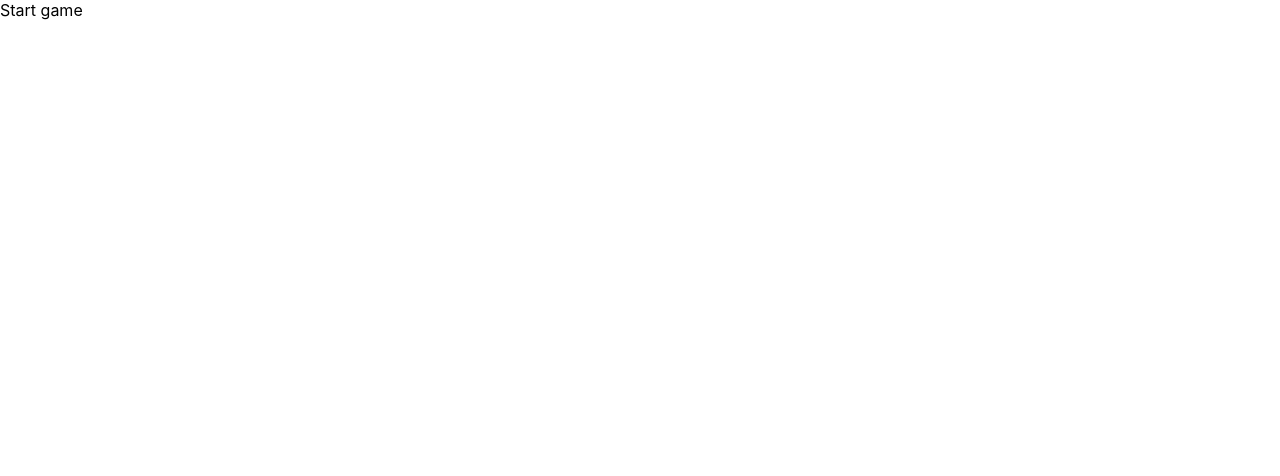
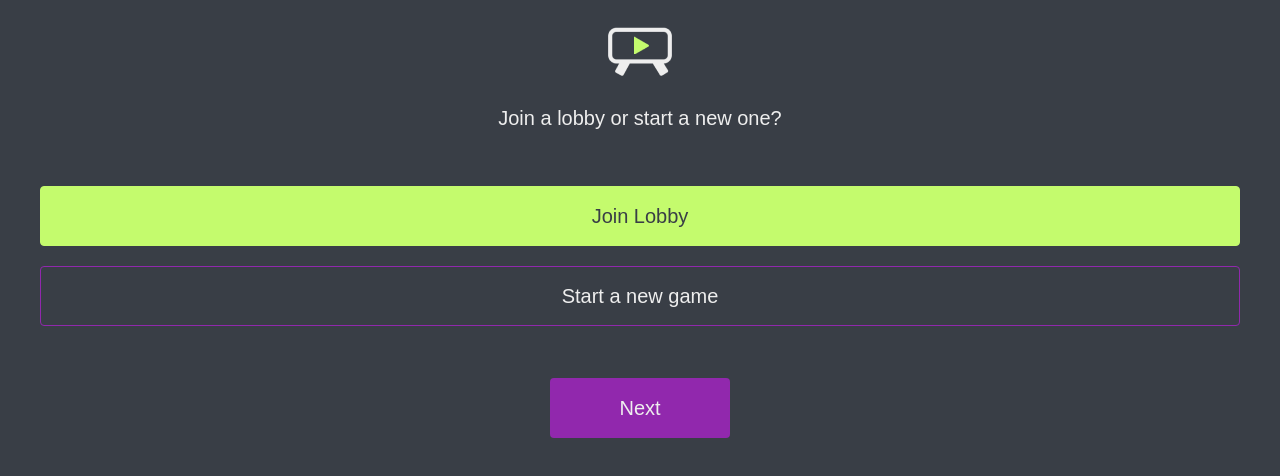
Before and after one commit to jonlemarquand/weshouldwatch, a React (Create React App) app in the folder client/: page /start in a window 1280 px wide. Shown: the top 476 px of the page. Built offline with nearby package versions, Linux system fonts and the light colour scheme; a web font is replaced by a local one.

Commit message:
Add start screen

```diff
--- a/client/src/App.scss
+++ b/client/src/App.scss
@@ -15,3 +15,10 @@ body,
   flex: 1;
   padding: 24px 40px;
 }
+
+.title-text {
+  font-size: 20px;
+  text-align: center;
+  max-width: 80%;
+  margin: 30px 0;
+}
--- /dev/null
+++ b/client/src/components/Layout/Layout.scss
@@ -0,0 +1,6 @@
+.layout {
+  display: flex;
+  flex-direction: column;
+  justify-content: flex-start;
+  align-items: center;
+}
--- a/client/src/components/Layout/Layout.tsx
+++ b/client/src/components/Layout/Layout.tsx
@@ -1,7 +1,20 @@
 import React from 'react';
+import LogoIcon from '../Logo/LogoIcon';
 
-const Layout = () => {
-  return <div className="container">Layout</div>;
+import './Layout.scss';
+
+interface LayoutProps {
+  children: any;
+  useLogo: boolean;
+}
+
+const Layout = ({ children, useLogo }: LayoutProps) => {
+  return (
+    <div className="container layout">
+      {useLogo && <LogoIcon />}
+      {children}
+    </div>
+  );
 };
 
 export default Layout;
--- a/client/src/components/Logo/Logo.scss
+++ b/client/src/components/Logo/Logo.scss
@@ -2,4 +2,8 @@
   &--full {
     height: 90px;
   }
+
+  &--icon {
+    width: 70px;
+  }
 }
--- /dev/null
+++ b/client/src/components/Logo/LogoIcon.tsx
@@ -0,0 +1,15 @@
+import React from 'react';
+
+import './Logo.scss';
+
+const LogoIcon = () => {
+  return (
+    <img
+      className="logo--icon"
+      src="/logo-icon.png"
+      alt="We Should Watch Logo"
+    />
+  );
+};
+
+export default LogoIcon;
--- /dev/null
+++ b/client/src/components/SelectButtons/SelectButtons.scss
@@ -0,0 +1,43 @@
+.select-button {
+  &--active {
+  }
+}
+
+@import '../../styles/index';
+
+.select-buttons {
+  width: 100%;
+  grid-gap: 20px;
+  display: flex;
+  flex-direction: column;
+  margin-top: 26px;
+  margin-bottom: 52px;
+}
+
+.select-button {
+  width: 100%;
+  height: 60px;
+  border: 1px solid $purple;
+  background: $black;
+  color: $white;
+  font-size: 20px;
+  font-family: $primaryFont;
+  box-shadow: 0;
+  border-radius: 4px;
+  display: flex;
+  justify-content: center;
+  align-items: center;
+  text-decoration: none;
+
+  &:hover,
+  &:focus,
+  &--active {
+    background: $green;
+    color: $black;
+    border: 1px solid $green;
+  }
+
+  &--homescreen {
+    margin-top: 114px;
+  }
+}
--- /dev/null
+++ b/client/src/components/SelectButtons/SelectButtons.tsx
@@ -0,0 +1,41 @@
+import React from 'react';
+
+import './SelectButtons.scss';
+
+type SelectOption = {
+  text: string;
+  value: string;
+};
+
+interface SelectButtonProps {
+  selectArray: Array<SelectOption>;
+  selectValue: string;
+  selectValueSetter: Function;
+}
+
+const SelectButtons = ({
+  selectArray,
+  selectValue,
+  selectValueSetter,
+}: SelectButtonProps) => {
+  const selectButtonsRendered = selectArray.map((item: SelectOption) => {
+    return (
+      <button
+        type="button"
+        className={`select-button ${
+          selectValue === item.value ? 'select-button--active' : ''
+        }`}
+        key={item.value}
+        onClick={() => {
+          selectValueSetter(item.value);
+        }}
+      >
+        {item.text}
+      </button>
+    );
+  });
+
+  return <div className="select-buttons">{selectButtonsRendered}</div>;
+};
+
+export default SelectButtons;
--- a/client/src/containers/StartGame/StartGame.tsx
+++ b/client/src/containers/StartGame/StartGame.tsx
@@ -1,7 +1,31 @@
-import React from 'react';
+import React, { useState } from 'react';
+import { Link } from 'react-router-dom';
+import Layout from '../../components/Layout/Layout';
+import SelectButtons from '../../components/SelectButtons/SelectButtons';
 
 const StartGame = () => {
-  return <div>Start game</div>;
+  const [playerStatus, setPlayerStatus] = useState('join');
+
+  const selectButtonsSetter = (value: string) => {
+    setPlayerStatus(value);
+  };
+
+  return (
+    <Layout useLogo>
+      <p className="title-text">Join a lobby or start a new one?</p>
+      <SelectButtons
+        selectArray={[
+          { text: 'Join Lobby', value: 'join' },
+          { text: 'Start a new game', value: 'host' },
+        ]}
+        selectValueSetter={selectButtonsSetter}
+        selectValue={playerStatus}
+      />
+      <Link className="button" to={`/${playerStatus}`}>
+        Next
+      </Link>
+    </Layout>
+  );
 };
 
 export default StartGame;
```
Also changed, not shown: client/tsconfig.json (+3 -9 lines), client/public/logo-icon.png (added).
